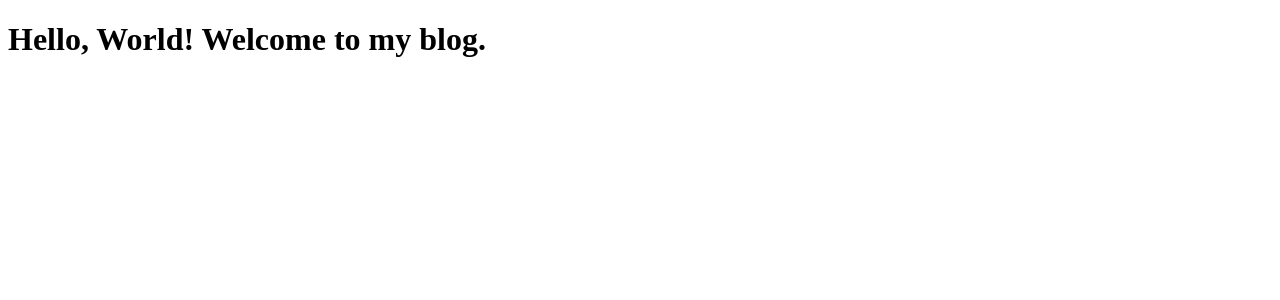
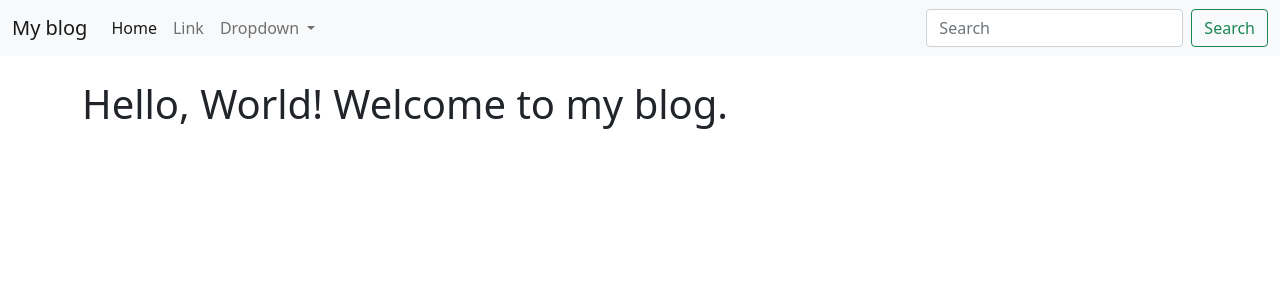
Before and after one commit to Sir-Jude/Blog, a Django app: page /blog/ in a window 1280 px wide. Shown: the top 300 px of the page. Run offline with Django 5.2, Linux system fonts and the light colour scheme; data that the repository does not hold is empty.

Commit message:
Improve front-end:
- create base.html as the main template
- rename index.html as home.html (and adjust code accordingly)
- introduce basic Bootstrap styling
- update other template files to extend base.html using {% extends %}
- remove old templates for creating and mopdifying a post
- delete the corresponding views and urls.

```diff
--- /dev/null
+++ b/blog/templates/blog/base.html
@@ -0,0 +1,64 @@
+<!doctype html>
+<html lang="en">
+  <head>
+    <!-- Required meta tags -->
+    <meta charset="utf-8">
+    <meta name="viewport" content="width=device-width, initial-scale=1">
+
+    <!-- Bootstrap CSS -->
+    <link href="https://cdn.jsdelivr.net/npm/bootstrap@5.0.2/dist/css/bootstrap.min.css" rel="stylesheet" integrity="sha384-EVSTQN3/azprG1Anm3QDgpJLIm9Nao0Yz1ztcQTwFspd3yD65VohhpuuCOmLASjC" crossorigin="anonymous">
+
+    {% block title %}
+    {% endblock title %}
+  </head>
+  <body>
+    <nav class="navbar navbar-expand-lg navbar-light bg-light">
+      <div class="container-fluid">
+        <a class="navbar-brand" href="#">My blog</a>
+        <button class="navbar-toggler" type="button" data-bs-toggle="collapse" data-bs-target="#navbarSupportedContent" aria-controls="navbarSupportedContent" aria-expanded="false" aria-label="Toggle navigation">
+          <span class="navbar-toggler-icon"></span>
+        </button>
+        <div class="collapse navbar-collapse" id="navbarSupportedContent">
+          <ul class="navbar-nav me-auto mb-2 mb-lg-0">
+            <li class="nav-item">
+              <a class="nav-link active" aria-current="page" href="{% url 'blog:home' %}">Home</a>
+            </li>
+            <li class="nav-item">
+              <a class="nav-link" href="#">Link</a>
+            </li>
+            <li class="nav-item dropdown">
+              <a class="nav-link dropdown-toggle" href="#" id="navbarDropdown" role="button" data-bs-toggle="dropdown" aria-expanded="false">
+                Dropdown
+              </a>
+              <ul class="dropdown-menu" aria-labelledby="navbarDropdown">
+                <li><a class="dropdown-item" href="#">Action</a></li>
+                <li><a class="dropdown-item" href="#">Another action</a></li>
+                <li><hr class="dropdown-divider"></li>
+                <li><a class="dropdown-item" href="#">Something else here</a></li>
+              </ul>
+            </li>
+          </ul>
+          <form class="d-flex">
+            <input class="form-control me-2" type="search" placeholder="Search" aria-label="Search">
+            <button class="btn btn-outline-success" type="submit">Search</button>
+          </form>
+        </div>
+      </div>
+    </nav>
+    <br>
+    <div class="container">
+      {% block content %}
+      {% endblock content %}
+    </div>
+    <!-- Optional JavaScript; choose one of the two! -->
+
+    <!-- Option 1: Bootstrap Bundle with Popper -->
+    <script src="https://cdn.jsdelivr.net/npm/bootstrap@5.0.2/dist/js/bootstrap.bundle.min.js" integrity="sha384-MrcW6ZMFYlzcLA8Nl+NtUVF0sA7MsXsP1UyJoMp4YLEuNSfAP+JcXn/tWtIaxVXM" crossorigin="anonymous"></script>
+
+    <!-- Option 2: Separate Popper and Bootstrap JS -->
+    <!--
+    <script src="https://cdn.jsdelivr.net/npm/@popperjs/core@2.9.2/dist/umd/popper.min.js" integrity="sha384-IQsoLXl5PILFhosVNubq5LC7Qb9DXgDA9i+tQ8Zj3iwWAwPtgFTxbJ8NT4GN1R8p" crossorigin="anonymous"></script>
+    <script src="https://cdn.jsdelivr.net/npm/bootstrap@5.0.2/dist/js/bootstrap.min.js" integrity="sha384-cVKIPhGWiC2Al4u+LWgxfKTRIcfu0JTxR+EQDz/bgldoEyl4H0zUF0QKbrJ0EcQF" crossorigin="anonymous"></script>
+    -->
+  </body>
+</html>
--- a/blog/templates/blog/index.html
+++ b/blog/templates/blog/home.html
@@ -1,12 +1,8 @@
-<!DOCTYPE html>
-<html lang="en">
-<head>
-    <meta charset="UTF-8">
-    <meta name="viewport" content="width=device-width, initial-scale=1.0">
-    <meta name="description" content="Blog homepage with the latest postss">
-    <title>Homepage</title>
-</head>
-<body>
+{% extends 'blog/base.html' %}
+{% block title %}
+<title>Homepage</title>
+{% endblock title %}
+{% block content %}
     <header>
         <h1>Hello, World! Welcome to my blog.</h1>
     </header>
@@ -24,5 +20,4 @@
     <footer>
         <p></p>
     </footer>
-</body>
-</html>
+{% endblock content %}
--- a/blog/urls.py
+++ b/blog/urls.py
@@ -3,9 +3,7 @@ from . import views
 
 app_name = "blog"
 urlpatterns = [
-    path("", views.IndexView.as_view(), name="index"),
-    path("write/", views.IndexView.as_view(), name="write"),
+    path("", views.HomeView.as_view(), name="home"),
     path("<int:pk>", views.DetailView.as_view(), name="detail"),
-    path("<int:pk>/edit/", views.DetailView.as_view(), name="edit"),
     path("<int:pk>/comment/", views.DetailView.as_view(), name="comment"),
 ]
--- a/blog/views.py
+++ b/blog/views.py
@@ -9,8 +9,8 @@ from .models import Category, Tag, Post, Comment
 # Create your views here.
 
 
-class IndexView(generic.ListView):
-    template_name = "blog/index.html"
+class HomeView(generic.ListView):
+    template_name = "blog/home.html"
     context_object_name = "latest_post_list"
 
     def get_queryset(self):
@@ -36,15 +36,12 @@ class DetailView(generic.DetailView):
         return Post.objects.filter(pub_date__lte=timezone.now())
 
 
-class PostView(generic.DetailView):
+class CommentView(generic.DetailView):
     model = Post
     template_name = "blog/post.html"
 
-    def create_new_post(request):
-        pass
+    def write(request, post_id):
+        post = get_object_or_404(Post, pk=post_id)
 
-    def modify_post(request, post_id):
-        pass
-
-    def write_comment(request, post_id):
+    def edit (request, post_id):
         post = get_object_or_404(Post, pk=post_id)
```
Also changed, not shown: blog/templates/blog/comment.html (+6 -12 lines), blog/templates/blog/detail.html (+11 -12 lines), blog/templates/blog/edit.html (deleted, +0 -12 lines), blog/templates/blog/write.html (deleted, +0 -12 lines).
